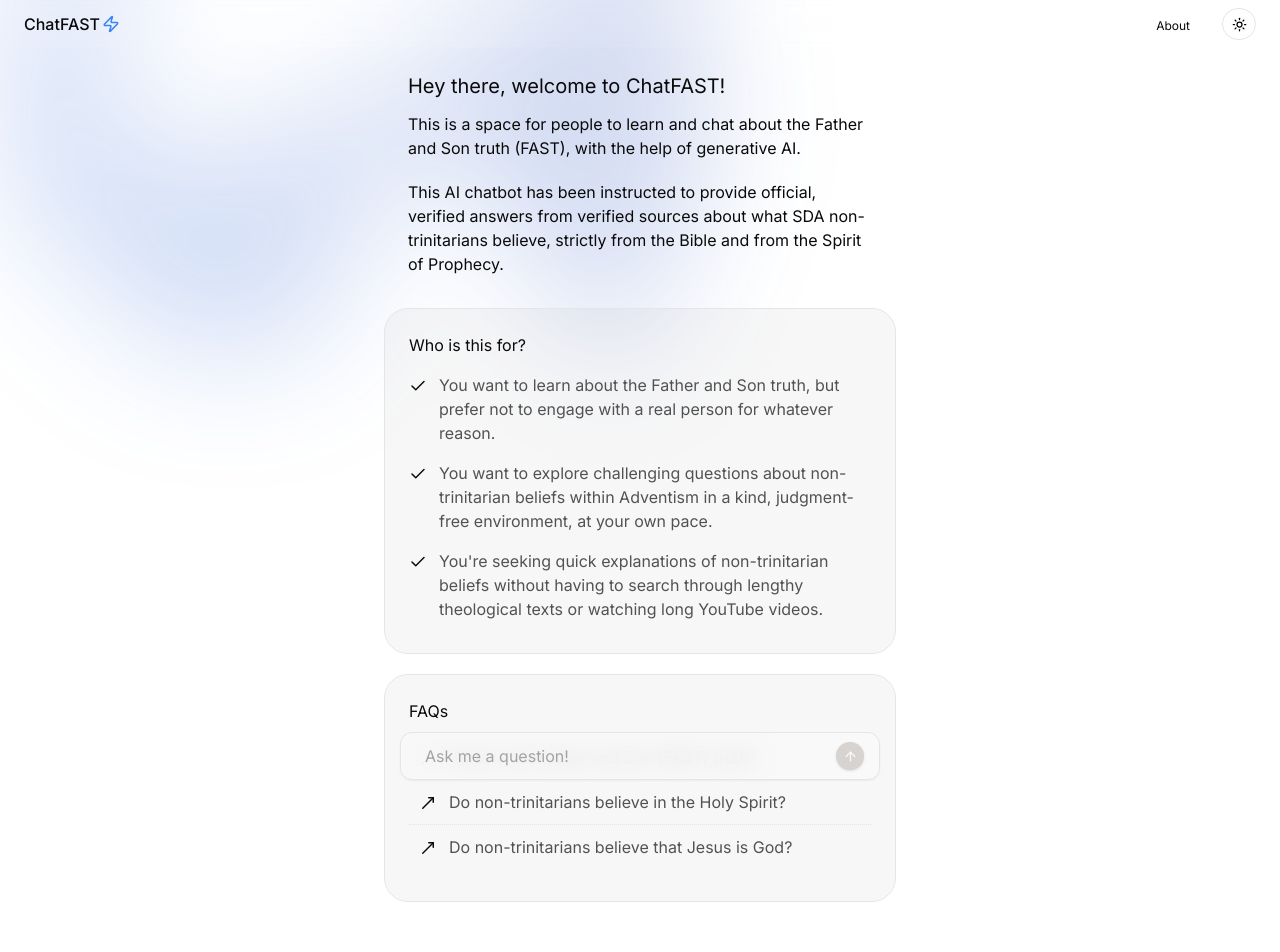
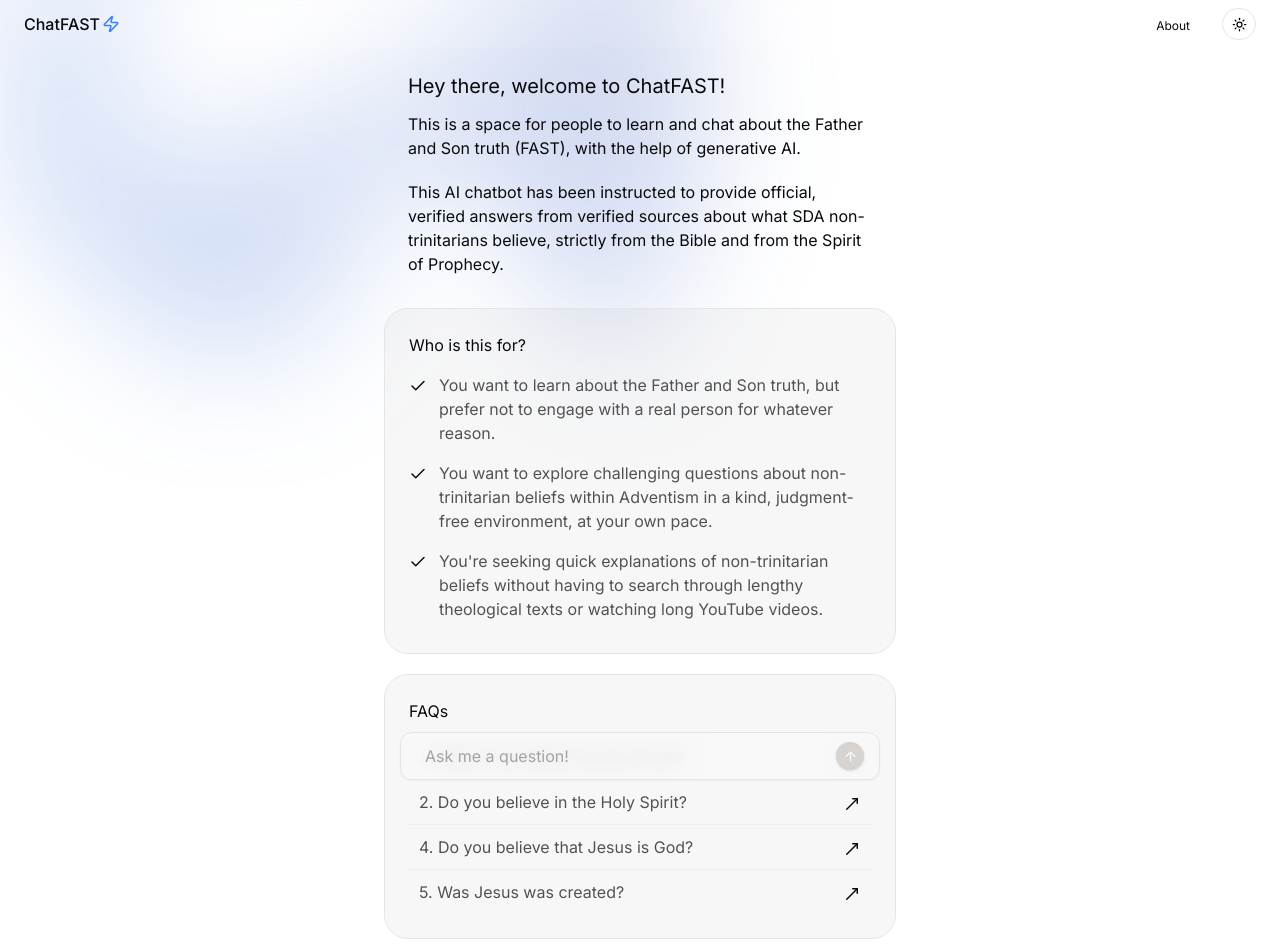
Before and after one commit to joelriveradev/chatfast, a Next.js app: page / in a window 1280 px wide. Shown: the top 952 px of the page. Built offline with nearby package versions, Linux system fonts and the light colour scheme.

Commit message:
chore: update faqs and styles

```diff
--- a/src/components/ai/chat.tsx
+++ b/src/components/ai/chat.tsx
@@ -36,15 +36,19 @@
 const faqs = [
   {
     id: 0,
-    text: 'What is the Father and Son (FAST) truth?',
+    text: 'What is the Father and Son truth?',
   },
   {
     id: 1,
-    text: 'Do non-trinitarians believe in the Holy Spirit?',
+    text: 'Do you believe in the Holy Spirit?',
   },
   {
     id: 3,
-    text: 'Do non-trinitarians believe that Jesus is God?',
+    text: 'Do you believe that Jesus is God?',
+  },
+  {
+    id: 4,
+    text: 'Was Jesus was created?',
   },
 ]
 
@@ -110,21 +114,24 @@
             </ul>
           </section>
 
-          <section className='bg-black/[3%] dark:bg-white/[3%] p-6 pb-8 rounded-3xl mt-5 border'>
+          <section className='bg-black/[3%] dark:bg-white/[3%] p-6 rounded-3xl mt-5 border'>
             <h2 className=''>FAQs</h2>
 
             <ul className='mt-3'>
               {faqs.map(({ id, text }) => {
                 return (
                   <li
-                    className='flex items-start border-b p-2.5 last:border-none hover:rounded-lg hover:cursor-pointer border-dotted hover:bg-black/[3%] dark:hover:bg-white/[3%]'
+                    className='group flex items-center justify-between border-b p-2.5 last:border-none hover:rounded-lg hover:cursor-pointer border-dotted hover:bg-black/[3%] dark:hover:bg-white/[3%] transition-all'
                     key={id}
                   >
-                    <MoveUpRight className='mr-3 shrink-0 mt-1' size={18} />
+                    <p className='text-neutral-600 dark:text-neutral-400 group-hover:text-blue-500 transition-colors'>
+                      {`${(id + 1).toString().padStart(1)}. ${text}`}
+                    </p>
 
-                    <p className='text-neutral-600 dark:text-neutral-400'>
-                      {text}
-                    </p>
+                    <MoveUpRight
+                      className='ml-3 shrink-0 mt-1 group-hover:text-blue-500 transition-colors'
+                      size={18}
+                    />
                   </li>
                 )
               })}
```
